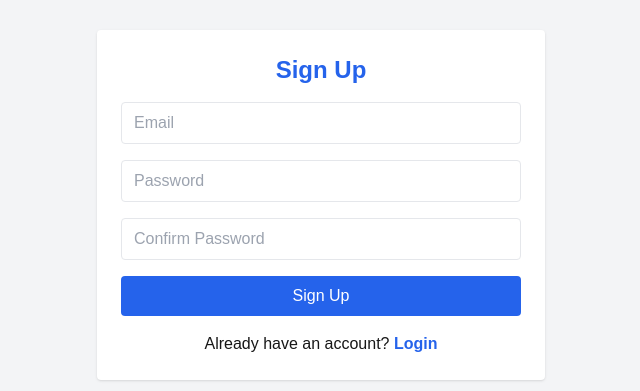
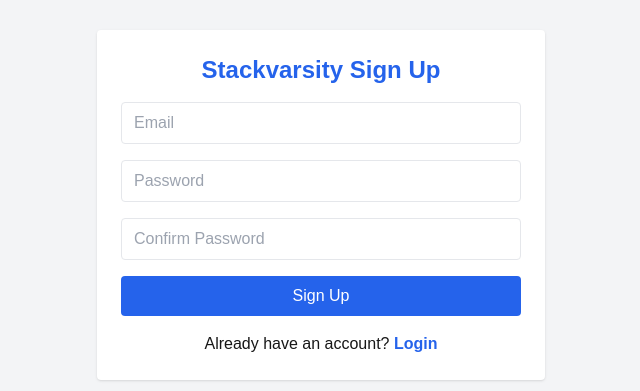
Before and after one commit to ometman/stackvarsity, a Next.js app in the folder frontend/: page /auth/signup in a window 1280 px wide. Shown: the part 195-586 px from the top of the page, without its empty margins (319-959 px from the left). Built offline with nearby package versions, Linux system fonts and the light colour scheme.

Commit message:
Add 'Stackvarsity' to login and signup headings

```diff
--- a/frontend/src/app/auth/login/page.tsx
+++ b/frontend/src/app/auth/login/page.tsx
@@ -23,7 +23,9 @@
   return (
     <div className="min-h-screen flex items-center justify-center bg-gray-100">
       <div className="w-full max-w-md bg-white p-6 rounded shadow">
-        <h1 className="text-2xl text-blue-600 font-bold mb-4 text-center">Login</h1>
+        <h1 className="text-2xl text-blue-600 font-bold mb-4 text-center">
+            Stackvarsity Login
+        </h1>
         {error && <p className="text-red-600 mb-4">{error}</p>}
         <input
           type="email"
--- a/frontend/src/app/auth/signup/page.tsx
+++ b/frontend/src/app/auth/signup/page.tsx
@@ -31,7 +31,9 @@
   return (
     <div className="min-h-screen flex items-center justify-center bg-gray-100">
       <div className="w-full max-w-md bg-white p-6 rounded shadow">
-        <h1 className="text-2xl text-blue-600 font-bold mb-4 text-center">Sign Up</h1>
+        <h1 className="text-2xl text-blue-600 font-bold mb-4 text-center">
+          Stackvarsity Sign Up
+        </h1>
         {error && <p className="text-red-600 mb-4">{error}</p>}
         {success && <p className="text-green-600 mb-4">{success}</p>}
         <input
```
